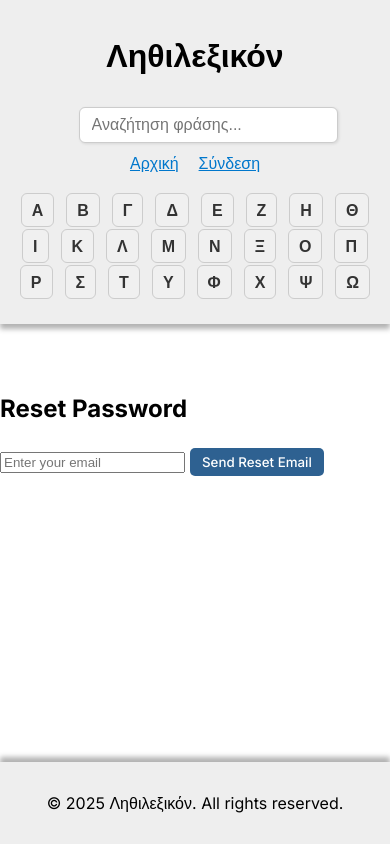
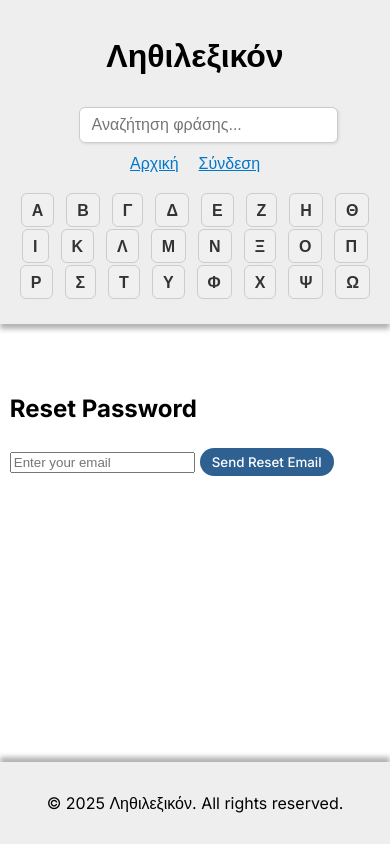
Before and after one commit to foto1864/lithilexicon, a React (Create React App) app: page /forgot-password in a window 390 px wide. Built offline with nearby package versions, Linux system fonts and the light colour scheme; no server answers.

Commit message:
fixed responsive + added global CSS

```diff
--- a/src/app/Home.js
+++ b/src/app/Home.js
@@ -51,8 +51,8 @@ export default function Home() {
 
           <nav>
             <ul style={{listStyle: 'none', padding: 0}}>
-              {user && <li><button onClick={() => { signOut(auth).then(() => navigate('/')); }}>Αποσύνδεση</button></li>}
-              {!user && <li><button onClick={ () => navigate('/login')}>Σύνδεση</button></li>}
+              {user && <li><button onClick={() => { signOut(auth).then(() => navigate('/')); }}>⬅ Αποσύνδεση</button></li>}
+              {!user && <li><button onClick={ () => navigate('/login')}>Σύνδεση ➜</button></li>}
             </ul>
           </nav>
           <hr />
--- a/src/app/SearchResults.js
+++ b/src/app/SearchResults.js
@@ -2,7 +2,6 @@ import React, { useEffect, useState } from 'react';
 import { useSearchParams } from 'react-router-dom';
 import { collection, getDocs, query, where, orderBy } from 'firebase/firestore';
 import { db } from '../utils/firebase';
-import LetterNav from './LetterNav';
 
 export default function SearchResults() {
   const [params] = useSearchParams();
--- a/src/app/SubmitPreview.js
+++ b/src/app/SubmitPreview.js
@@ -1,5 +1,5 @@
 import React, { useEffect, useState } from 'react';
-import { collection, query, where, getDocs, addDoc, Timestamp } from 'firebase/firestore';
+import { collection, getDocs, addDoc, Timestamp } from 'firebase/firestore';
 import { useLocation, useNavigate } from 'react-router-dom';
 
 // Import from 'utils'
@@ -34,7 +34,7 @@ export default function SubmitPreview() {
   const tokenize = (text) => {
     return text
       .toLowerCase()
-      .replace(/[.,;:"'«»!?()\-]/g, '')
+      .replace(/[.,;:"'«»!?()]/g, '')
       .split(/\s+/)
       .filter(word => word && !IGNORED_WORDS.includes(word));
   };
@@ -44,7 +44,6 @@ export default function SubmitPreview() {
     const setB = new Set(b);
     return [...setA].filter(x => setB.has(x)).length;
   };
-
   useEffect(() => {
     const fetchSimilarEntries = async () => {
       const snapshot = await getDocs(collection(db, 'entries'));
@@ -91,7 +90,8 @@ export default function SubmitPreview() {
   };
 
   return (
-    <div className="submit-preview">
+    <div className='section'>
+      <div className="section-content submit-preview">
         <h2>Επιβεβαίωση Υποβολής</h2>
 
         {similarEntries.length > 0 && (
@@ -122,5 +122,6 @@ export default function SubmitPreview() {
           </button>
         </div>
       </div>
+    </div>
   );
 }
--- a/src/auth/ForgotPassword.js
+++ b/src/auth/ForgotPassword.js
@@ -19,7 +19,8 @@ export default function ForgotPassword() {
   };
 
   return (
-    <div>
+    <div className='section'>
+      <div className='section-content'>
         <h2>Reset Password</h2>
         <form onSubmit={handleReset}>
           <input
@@ -32,5 +33,6 @@ export default function ForgotPassword() {
         </form>
         <p>{message}</p>
       </div>
+    </div>
   );
 }
--- a/src/auth/Login.js
+++ b/src/auth/Login.js
@@ -28,7 +28,8 @@ export default function Login() {
   };
 
   return (
-    <div>
+    <div className='section'>
+      <div className='section-content'>
         <h2>Σύνδεση</h2>
         <form onSubmit={handleLogin}>
           <input type="email" placeholder="Email" onChange={e => setEmail(e.target.value)} required /> <br />
@@ -54,5 +55,6 @@ export default function Login() {
 
         <p>{message}</p>
       </div>
+    </div>
   );
 }
--- a/src/auth/Register.js
+++ b/src/auth/Register.js
@@ -43,7 +43,8 @@ export default function Register() {
   };
 
   return (
-    <div>
+    <div className='section'>
+      <div className='section-content'>
         <h2>Register</h2>
         <form onSubmit={handleRegister}>
           <input type="text" placeholder="Username" onChange={e => setUsername(e.target.value)} required /><br></br>
@@ -71,5 +72,6 @@ export default function Register() {
         </form>
         <p>{message}</p>
       </div>
+    </div>
   );
 }
--- a/src/styles/Home.css
+++ b/src/styles/Home.css
@@ -45,7 +45,7 @@ button {
   background-color: rgb(46, 97, 145);
   font-family: inherit;
   border: none;
-  border-radius: 5px;
+  border-radius: 15px;
   margin: 5px;
   padding: 6px 12px;
   color: white;
```
Lines whose indentation alone changed are shown as unchanged.
